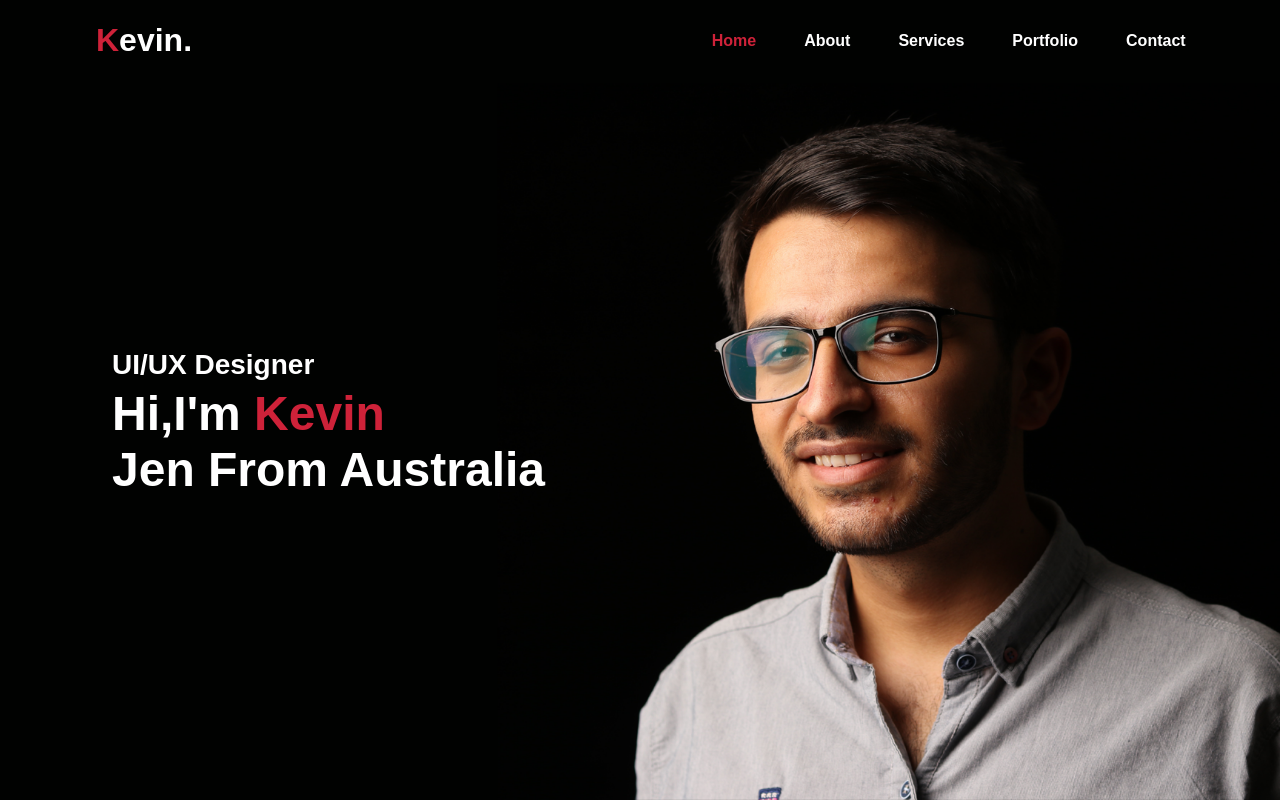
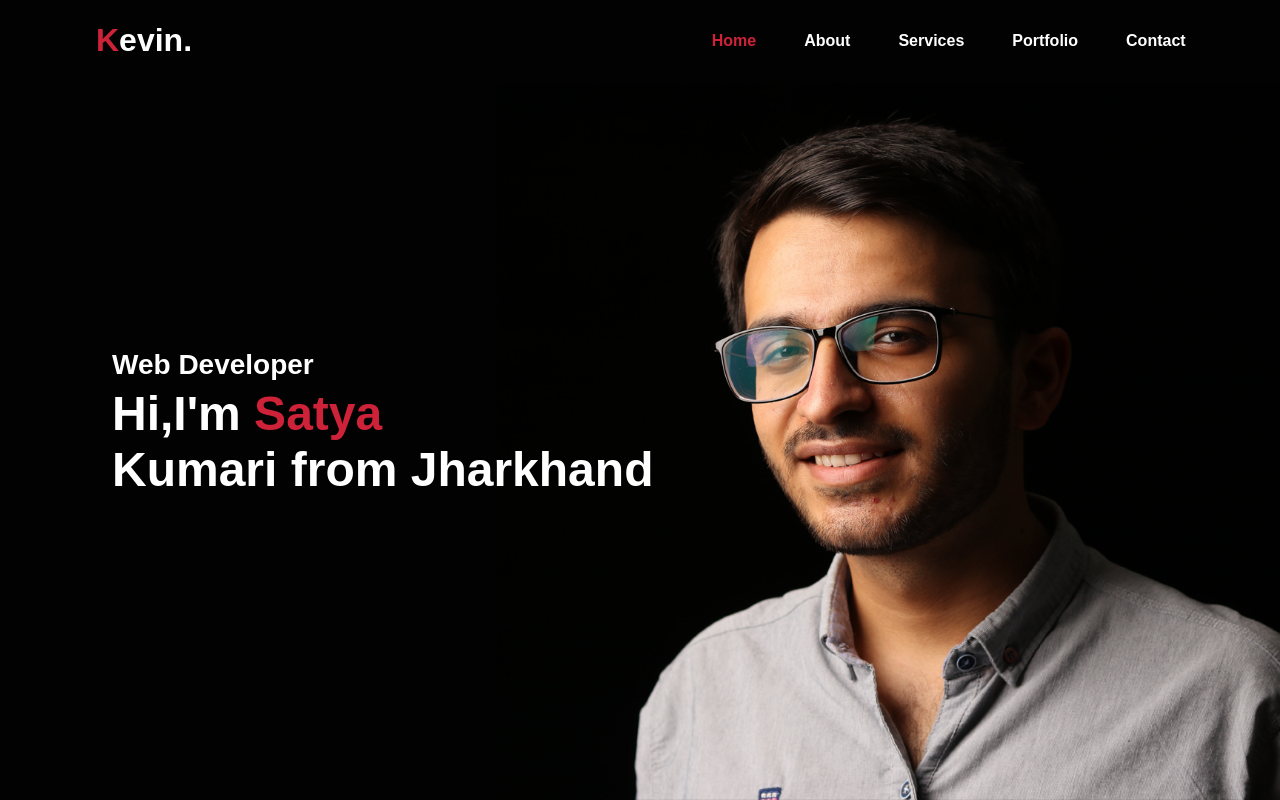
Before and after one commit to satya-kumari07/personal-portfolio, a plain HTML site: page index.html in a window 1280 px wide. Drawn offline with Linux system fonts and the light colour scheme.

Commit message:
Update index.html

```diff
--- a/index.html
+++ b/index.html
@@ -3,7 +3,7 @@
 <head>
     <meta charset="UTF-8">
     <meta name="viewport" content="width=device-width, initial-scale=1.0">
-    <title>Personal Portfolio website</title>
+    <title>Personal Portfolio satya</title>
     <link rel="stylesheet" href="index.css">
 </head>
 <body>
@@ -21,12 +21,12 @@
         </div>
 
         <div class="body">
-            <h3 class="para1 line">UI/UX Designer</h3>
+            <h3 class="para1 line">Web Developer</h3>
             <div class="mid line">
                 <h1 class="para2"><pre>Hi,I'm </pre></h1>
-                <h1 class="k">Kevin</h1>
+                <h1 class="k">Satya</h1>
             </div>
-            <h1 class="para3 line">Jen From Australia</h1>
+            <h1 class="para3 line">Kumari from Jharkhand</h1>
         </div>
     </div>
 </body>
```
